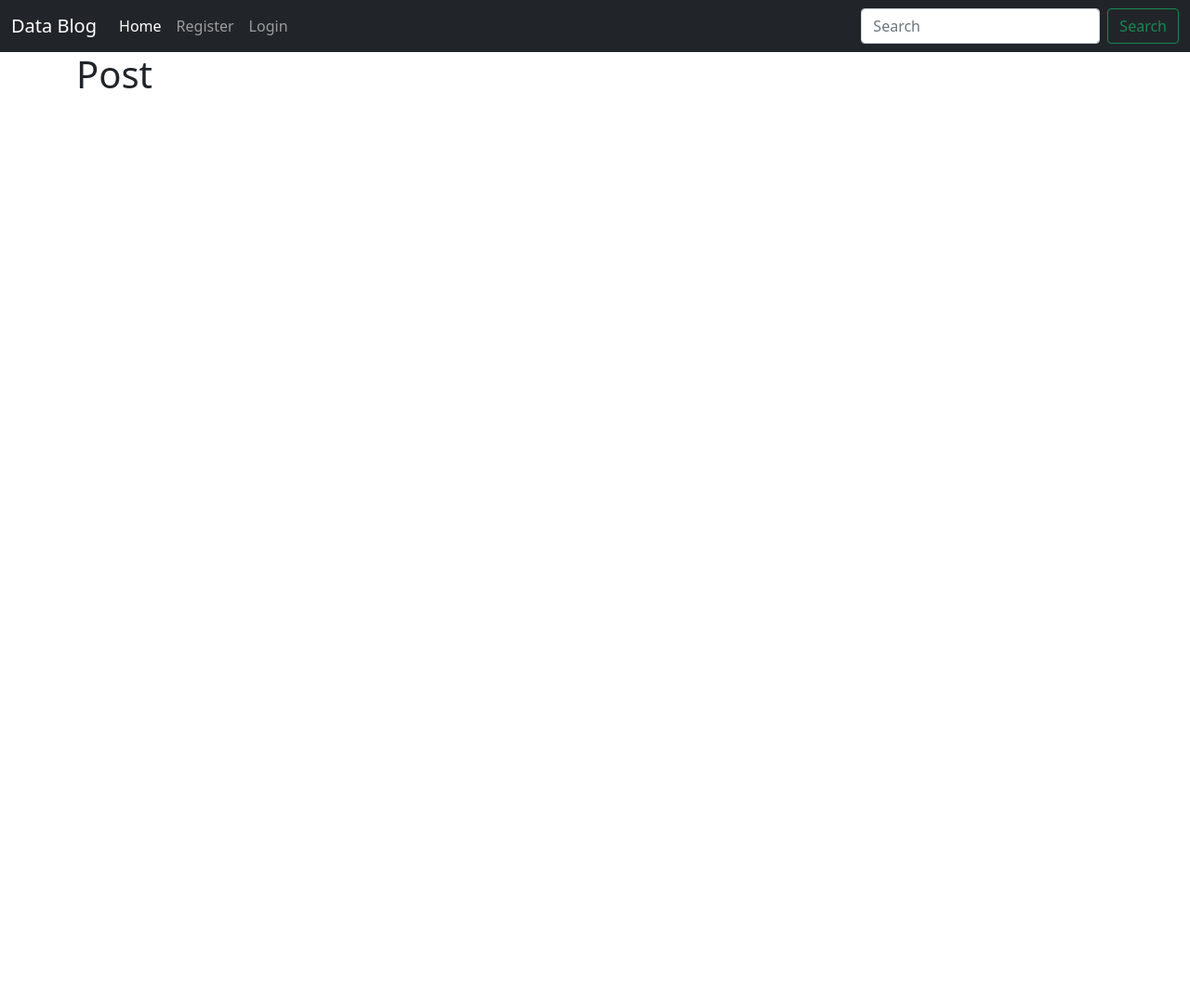
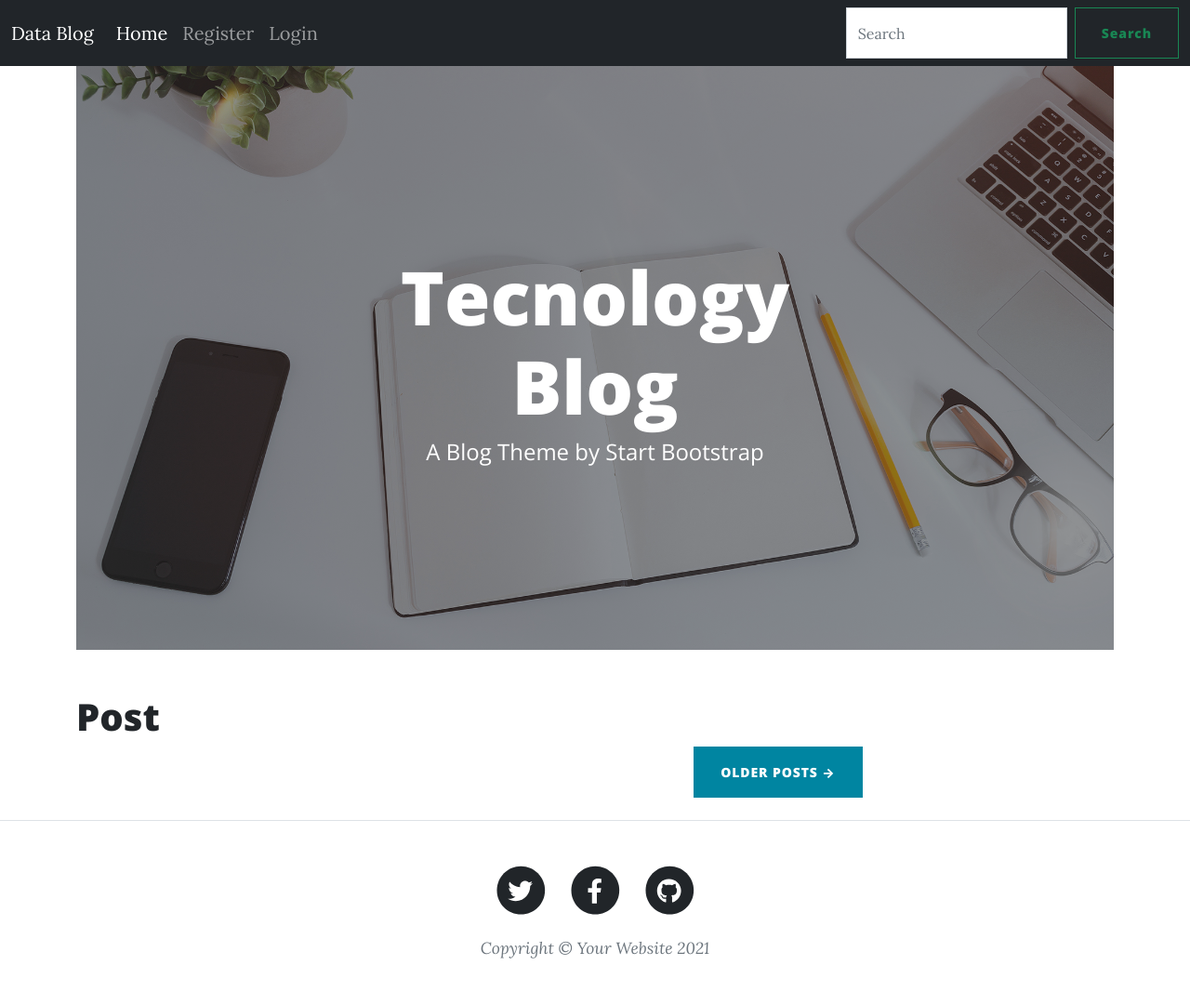
Before and after one commit to Cdiazf/blog-developer, a Django app: page / in a window 1280 px wide. Shown: the whole page at 93% size. Before the commit the page ends 95 px from the top, so only its background shows below. Run offline with Django 4.2, Linux system fonts and the light colour scheme; data that the repository does not hold is empty; some libraries are stand-ins or nearby versions.

Commit message:
avance del diseno visual de la paguina

```diff
--- a/ablog/ablog/settings.py
+++ b/ablog/ablog/settings.py
@@ -9,7 +9,7 @@ https://docs.djangoproject.com/en/4.0/topics/settings/
 For the full list of settings and their values, see
 https://docs.djangoproject.com/en/4.0/ref/settings/
 """
-
+import os
 from pathlib import Path
 
 # Build paths inside the project like this: BASE_DIR / 'subdir'.
@@ -125,6 +125,9 @@ USE_TZ = True
 # https://docs.djangoproject.com/en/4.0/howto/static-files/
 
 STATIC_URL = 'static/'
+STATICFILES_DIR = [
+    os.path.join(BASE_DIR, 'static' )
+]
 
 # Default primary key field type
 # https://docs.djangoproject.com/en/4.0/ref/settings/#default-auto-field
--- a/ablog/blog/templates/add_post.html
+++ b/ablog/blog/templates/add_post.html
@@ -1,7 +1,5 @@
 {% extends 'base.html' %}
 {% block title %}Create new Post{% endblock %}
-
-
 
 {% block content %}
 {% if user.is_authenticated %}
--- a/ablog/blog/templates/article_details.html
+++ b/ablog/blog/templates/article_details.html
@@ -1,11 +1,15 @@
 {% extends 'base.html' %}
 {% block title %}{{post.title_tag}}{% endblock %}
+{% load static %}
 
 
 {% block content %}
 
 
-<header class="masthead" style="background-image: url('blog/assets/img/post-bg.jpg')">
+ <!-- Core theme CSS (includes Bootstrap)-->
+ <link href="{% static 'theme/css/styles.css' %}" rel="stylesheet" />
+
+<header class="masthead" style="background-image: url('/static/theme/assets/img/post-bg.jpg')">
     <div class="container position-relative px-4 px-lg-5">
         <div class="row gx-4 gx-lg-5 justify-content-center">
             <div class="col-md-10 col-lg-8 col-xl-7">
--- a/ablog/blog/templates/base.html
+++ b/ablog/blog/templates/base.html
@@ -8,10 +8,27 @@
     <!-- Bootstrap CSS -->
     <link href="https://cdn.jsdelivr.net/npm/bootstrap@5.1.3/dist/css/bootstrap.min.css" rel="stylesheet" integrity="sha384-1BmE4kWBq78iYhFldvKuhfTAU6auU8tT94WrHftjDbrCEXSU1oBoqyl2QvZ6jIW3" crossorigin="anonymous">
 
+    {% load static %}
+
+    {% block heading %}
+
+        <meta charset="utf-8" />
+        <meta name="viewport" content="width=device-width, initial-scale=1, shrink-to-fit=no" />
+        <meta name="description" content="" />
+        <meta name="author" content="" />
+        <link rel="icon" type="image/x-icon" href="{% static 'theme/assets/favicon.ico' %}" />
+        <!-- Font Awesome icons (free version)-->
+        <script src="https://use.fontawesome.com/releases/v5.15.4/js/all.js" crossorigin="anonymous"></script>
+        <!-- Google fonts-->
+        <link href="https://fonts.googleapis.com/css?family=Lora:400,700,400italic,700italic" rel="stylesheet" type="text/css" />
+        <link href="https://fonts.googleapis.com/css?family=Open+Sans:300italic,400italic,600italic,700italic,800italic,400,300,600,700,800" rel="stylesheet" type="text/css" />
+        <!-- Core theme CSS (includes Bootstrap)-->
+        <link href="{% static 'theme/css/styles.css' %}" rel="stylesheet" />
+    {% endblock %}
 
     <title>
         {% block title %}
-        Blog Page
+          Blog Page
         {% endblock %}
     </title>
   </head>
@@ -80,7 +97,45 @@
       </div>
 
 
+<!-- footer start  -->
 
+<!-- Footer-->
+<footer class="border-top">
+  <div class="container px-4 px-lg-5">
+      <div class="row gx-4 gx-lg-5 justify-content-center">
+          <div class="col-md-10 col-lg-8 col-xl-7">
+              <ul class="list-inline text-center">
+                  <li class="list-inline-item">
+                      <a href="#!">
+                          <span class="fa-stack fa-lg">
+                              <i class="fas fa-circle fa-stack-2x"></i>
+                              <i class="fab fa-twitter fa-stack-1x fa-inverse"></i>
+                          </span>
+                      </a>
+                  </li>
+                  <li class="list-inline-item">
+                      <a href="#!">
+                          <span class="fa-stack fa-lg">
+                              <i class="fas fa-circle fa-stack-2x"></i>
+                              <i class="fab fa-facebook-f fa-stack-1x fa-inverse"></i>
+                          </span>
+                      </a>
+                  </li>
+                  <li class="list-inline-item">
+                      <a href="#!">
+                          <span class="fa-stack fa-lg">
+                              <i class="fas fa-circle fa-stack-2x"></i>
+                              <i class="fab fa-github fa-stack-1x fa-inverse"></i>
+                          </span>
+                      </a>
+                  </li>
+              </ul>
+              <div class="small text-center text-muted fst-italic">Copyright &copy; Your Website 2021</div>
+          </div>
+      </div>
+  </div>
+</footer>
+<!-- footer end -->
 
     <!-- Optional JavaScript; choose one of the two! -->
 
--- a/ablog/blog/templates/home.html
+++ b/ablog/blog/templates/home.html
@@ -1,14 +1,40 @@
 {% extends 'base.html' %}
+{% load static %}
 {% block content %}
 
+
+    <header class="masthead" style="background-image: url('/static/theme/assets/img/home-bg.jpg')">
+        <div class="container position-relative px-4 px-lg-5">
+            <div class="row gx-4 gx-lg-5 justify-content-center">
+                <div class="col-md-10 col-lg-8 col-xl-7">
+                    <div class="site-heading">
+                        <h1>Tecnology Blog</h1>
+                        <span class="subheading">A Blog Theme by Start Bootstrap</span>
+                    </div>
+                </div>
+            </div>
+        </div>
+    </header>
+
     <h1>Post</h1>
+
+    <div class="container px-4 px-lg-5">
+        <div class="row gx-4 gx-lg-5 justify-content-center">
+            <div class="col-md-10 col-lg-8 col-xl-7">
                 {% for post in posts %}
-        <h2><a href="{% url 'article_details' post.pk %}">{{ post.title }}</a></h2>
-        <h2>{{ post.author.first_name}}</h2>
+                <!-- Post preview-->
+                <div class="post-preview">
+                    <a href="post.html">
+                        <h2 class="post-title"><a href="{% url 'article_details' post.pk %}">{{ post.title }}</a></h2>
+                        <h3 class="post-subtitle">{{ post.title_tag}}</h3>
+                    </a>
+                    <p class="post-meta">
+                        Posted by
+                        <a href="#!">{{ post.author.first_name}}</a>
+                        {{ post.date_posted}}
                         <small>{{ post.date_posted}} -
                             <a href="{% url 'category' post.category %}">{{ post.category}}</a>
                         </small>
-
                         {% if user.is_authenticated %}
                         {% if user.id == post.author.id %}
                             <small>
@@ -19,8 +45,21 @@
                             </small>
                         {% endif %}
                         {% endif %}
+                    </p>
+                    <p>{{ post.content|slice:":200" |safe}}</p>
+                </div>
+                <!-- Divider-->
+                <hr class="my-4" />
 
-        <p>{{ post.content|slice:":200" |safe}}</p>
+                <!-- Pager-->
                 {% endfor %}
+                <div class="d-flex justify-content-end mb-4">
+                    <a class="btn btn-primary text-uppercase" href="#!">Older Posts →</a>
+                </div>
+            </div>
+        </div>
+    </div>
+
+
 
  {% endblock %}
```
Also changed, not shown: ablog/blog/templates/head.html (added, +19 -0 lines), ablog/blog/static/theme/about.html (renamed from ablog/blog/templates/blog/about.html), ablog/blog/static/theme/assets/favicon.ico (renamed from ablog/blog/templates/blog/assets/favicon.ico), ablog/blog/static/theme/assets/img/about-bg.jpg (added), ablog/blog/static/theme/assets/img/contact-bg.jpg (renamed from ablog/blog/templates/blog/assets/img/contact-bg.jpg), ablog/blog/static/theme/assets/img/home-bg.jpg (added), ablog/blog/static/theme/assets/img/post-bg.jpg (added), ablog/blog/static/theme/assets/img/post-sample-image.jpg (renamed from ablog/blog/templates/blog/assets/img/post-sample-image.jpg), ablog/blog/static/theme/contact.html (renamed from ablog/blog/templates/blog/contact.html), ablog/blog/static/theme/css/styles.css (renamed from ablog/blog/templates/blog/css/styles.css), ablog/blog/static/theme/index.html (renamed from ablog/blog/templates/blog/index.html), ablog/blog/static/theme/js/scripts.js (renamed from ablog/blog/templates/blog/js/scripts.js), ablog/blog/static/theme/post.html (renamed from ablog/blog/templates/blog/post.html), 4 other files. Lines whose indentation alone changed are shown as unchanged.
